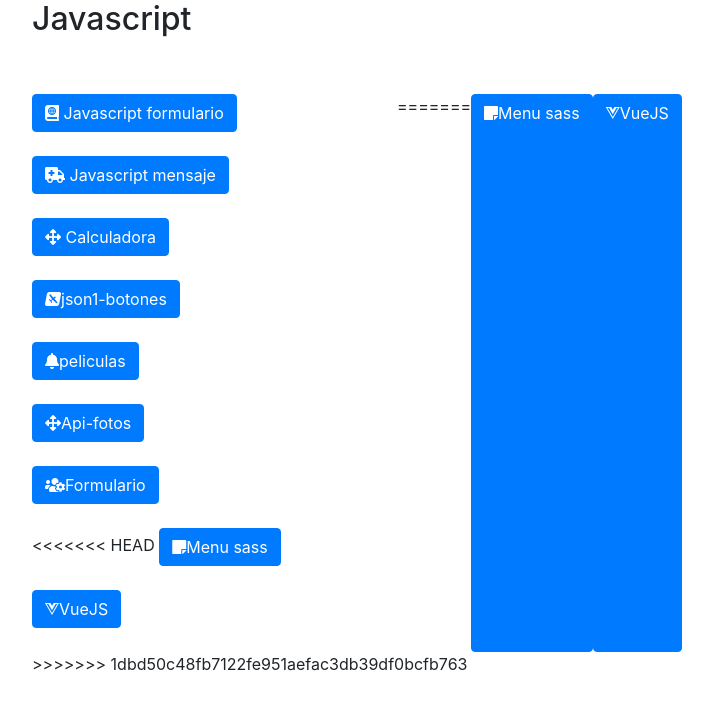
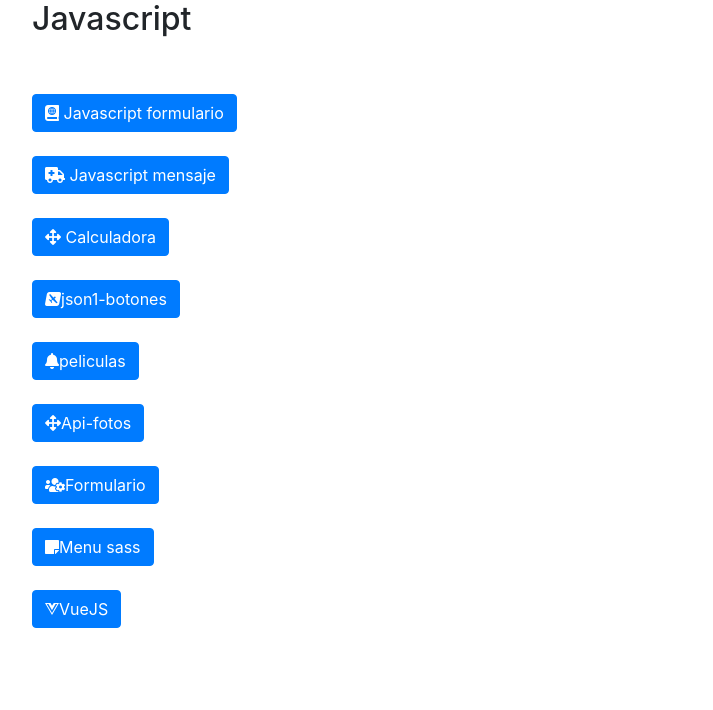
Before and after one commit to grisgmo/Front-end, a plain HTML site: page javascript/index.html in a window 1280 px wide. Shown: the whole page, without its empty margins (53-766 px from the left). Drawn offline with nearby package versions, Linux system fonts and the light colour scheme.

Commit message:
SASS-VUEJs

```diff
--- a/javascript/index.html
+++ b/javascript/index.html
@@ -48,23 +48,13 @@
 	          <a class="btn btn-primary" href="Formulario\index.html">
             <i class="fas fa-users-cog"></i>Formulario</a>
             <br><br>
-<<<<<<< HEAD
-            <a class="btn btn-primary" href="sass\index.html">
+	          <a class="btn btn-primary" href="sass\index.html">
             <i class="fas fa-sticky-note"></i>Menu sass</a>
             <br><br>
-            <a class="btn btn-primary" href="VueJS\index.html">
-            <i class="fab fa-vuejs"></i>VueJS</a>
-            <br><br>
-          </div>
-=======
-	    <a class="btn btn-primary" href="sass\index.html">
-            <i class="fas fa-sticky-note"></i>Menu sass</a>
-            <br><br>
-	    <a class="btn btn-primary" href="VueJS\index.html">
+      	    <a class="btn btn-primary" href="VueJS\index.html">
             <i class="fab fa-vuejs"></i>VueJS</a>
             <br><br>
             </div>
->>>>>>> 1dbd50c48fb7122fe951aefac3db39df0bcfb763
         </div>
     </div>
 </body>
```
